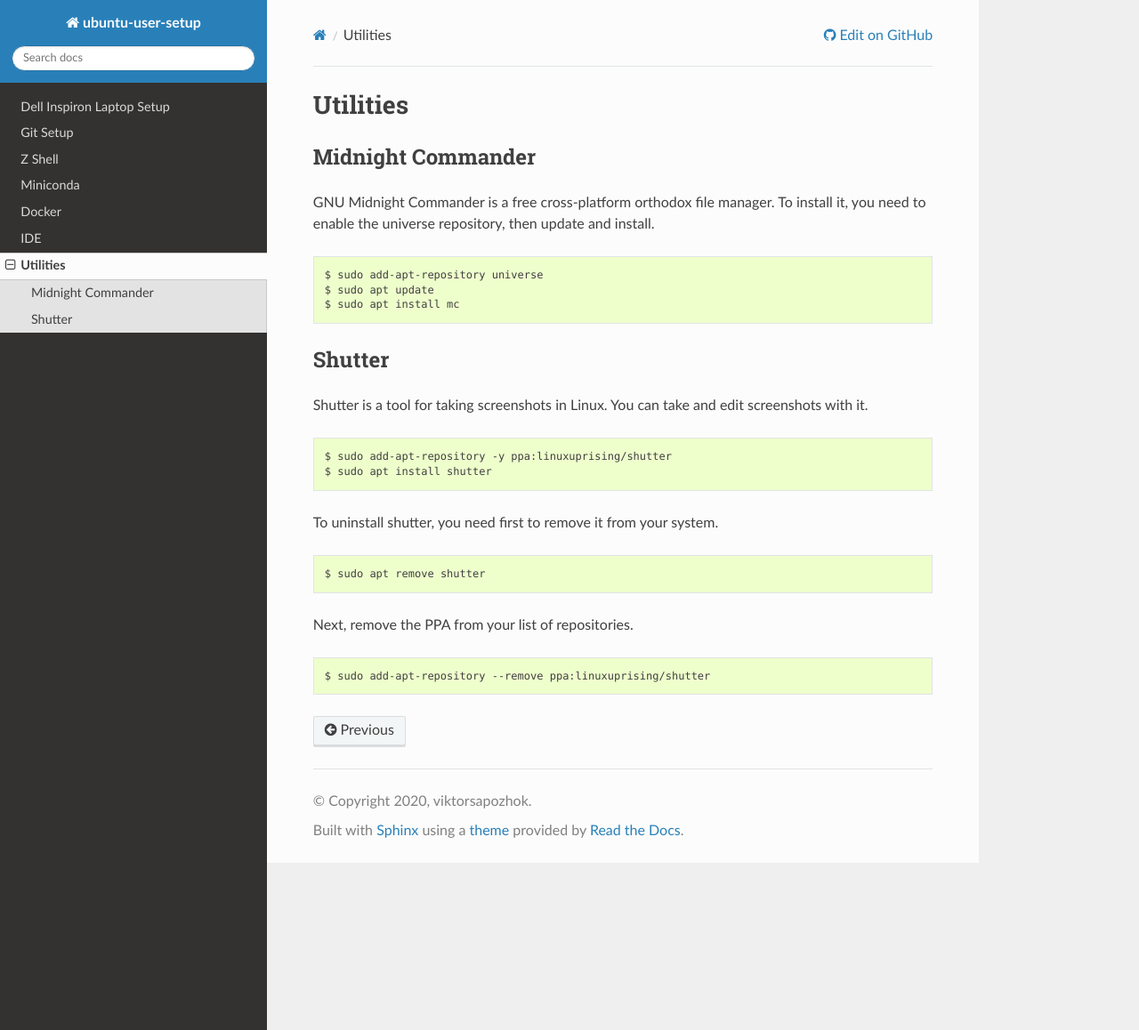
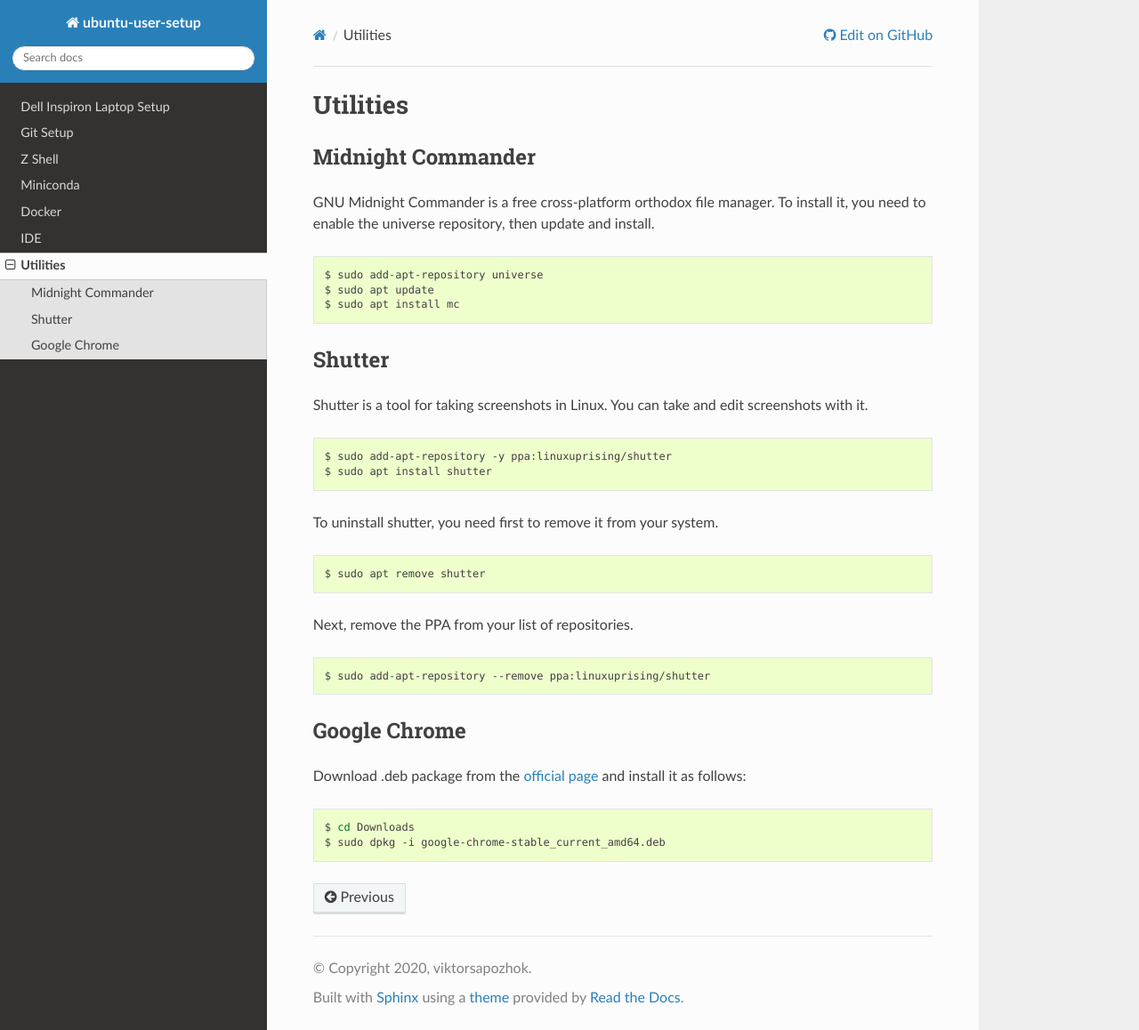
Before and after one commit to viktorsapozhok/getting-started-tutorials, a Sphinx documentation site: the page built from docs/source/utils.rst, in a window 1280 px wide and 1158 px high. Shown: the whole window at 89% size. Built offline with Sphinx 7.4.7 and the Read the Docs theme 2.0.0, drawn with Linux system fonts in a browser that asks for light colours.

Commit message:
added chrome

```diff
--- a/docs/source/utils.rst
+++ b/docs/source/utils.rst
@@ -34,3 +34,14 @@ Next, remove the PPA from your list of repositories.
 .. code-block:: bash
 
     $ sudo add-apt-repository --remove ppa:linuxuprising/shutter
+
+Google Chrome
+-------------
+
+Download .deb package from the `official page <https://www.google.com/chrome/>`__
+and install it as follows:
+
+.. code-block:: bash
+
+    $ cd Downloads
+    $ sudo dpkg -i google-chrome-stable_current_amd64.deb
```
Also changed, not shown: README.md (+1 -1 lines).
